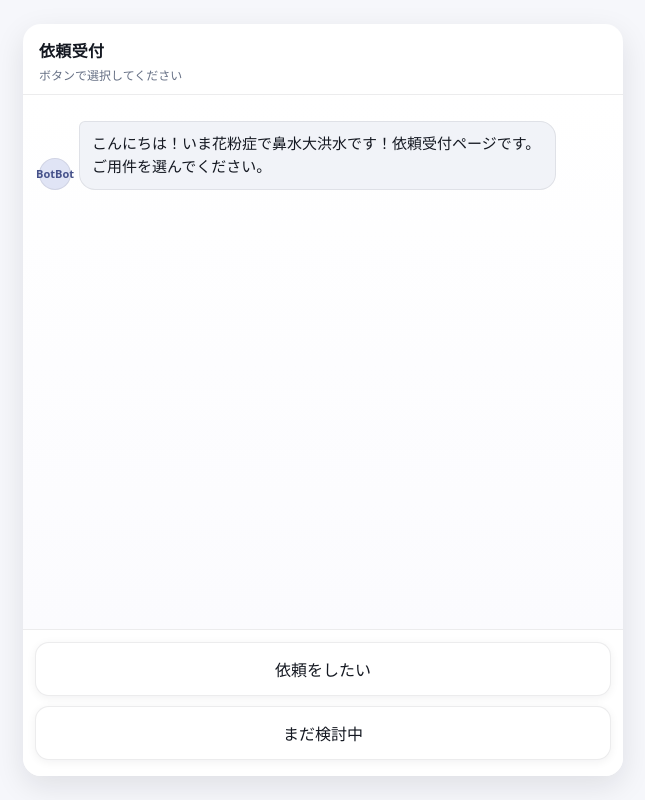
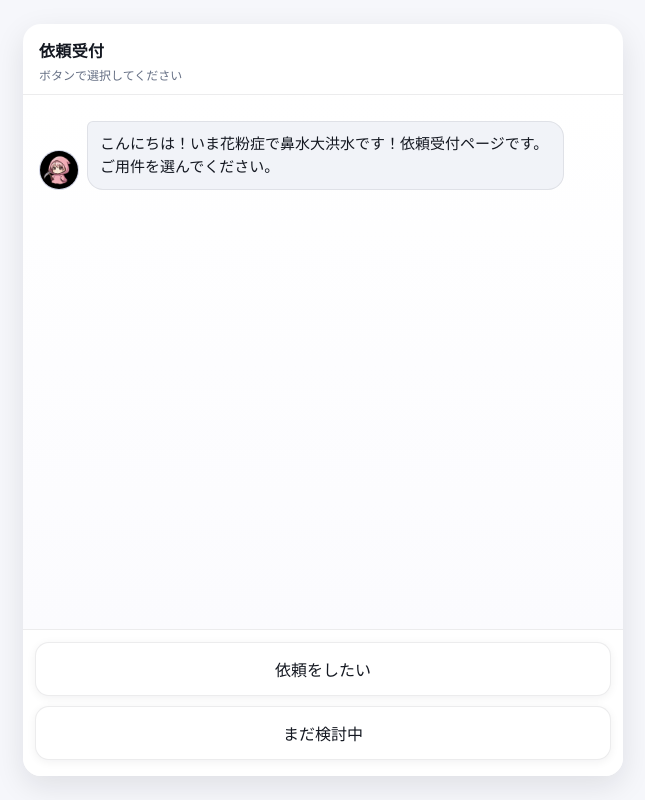
Before and after one commit to maedaatuo1942/CHATTEST, a plain HTML site: page index.html in a window 1280 px wide. Shown: the whole page, without its empty margins (317-962 px from the left). Drawn offline with Linux system fonts and the light colour scheme.

Commit message:
Add bot avatar functionality and update styles

```diff
--- a/chat.js
+++ b/chat.js
@@ -51,6 +51,19 @@ const CONFIG = {
 };
 
 /**
+ * Bot用アバター要素を生成
+ */
+function createBotAvatar() {
+  const avatar = document.createElement("div");
+  avatar.className = "avatar avatar--bot";
+  const img = document.createElement("img");
+  img.src = "./tanbo.png";
+  img.alt = "Bot アイコン";
+  avatar.appendChild(img);
+  return avatar;
+}
+
+/**
  * @param {"bot" | "user"} who
  * @param {string} text
  */
@@ -59,9 +72,7 @@ function appendMessage(who, text) {
   row.className = `row row--${who}`;
 
   if (who === "bot") {
-    const avatar = document.createElement("div");
-    avatar.className = "avatar avatar--bot";
-    avatar.textContent = "Bot";
+    const avatar = createBotAvatar();
     row.appendChild(avatar);
   }
 
@@ -125,9 +136,7 @@ function renderOptions(scenario, options) {
         const row = document.createElement("div");
         row.className = "row row--bot";
 
-        const avatar = document.createElement("div");
-        avatar.className = "avatar avatar--bot";
-        avatar.textContent = "Bot";
+        const avatar = createBotAvatar();
         row.appendChild(avatar);
 
         const a = document.createElement("a");
--- a/style.css
+++ b/style.css
@@ -94,22 +94,23 @@ body {
 }
 
 .avatar {
-  width: 32px;
-  height: 32px;
+  width: 40px;
+  height: 40px;
   border-radius: 999px;
   background: #e0e4f5;
   border: 1px solid var(--border);
   display: flex;
   align-items: center;
   justify-content: center;
-  font-size: 11px;
-  font-weight: 600;
-  color: #45518a;
   flex-shrink: 0;
 }
 
-.avatar--bot::before {
-  content: "Bot";
+.avatar img {
+  width: 100%;
+  height: 100%;
+  object-fit: cover;
+  border-radius: inherit;
+  display: block;
 }
 
 .bubble--bot {
```
Also changed, not shown: tanbo.png (added).
